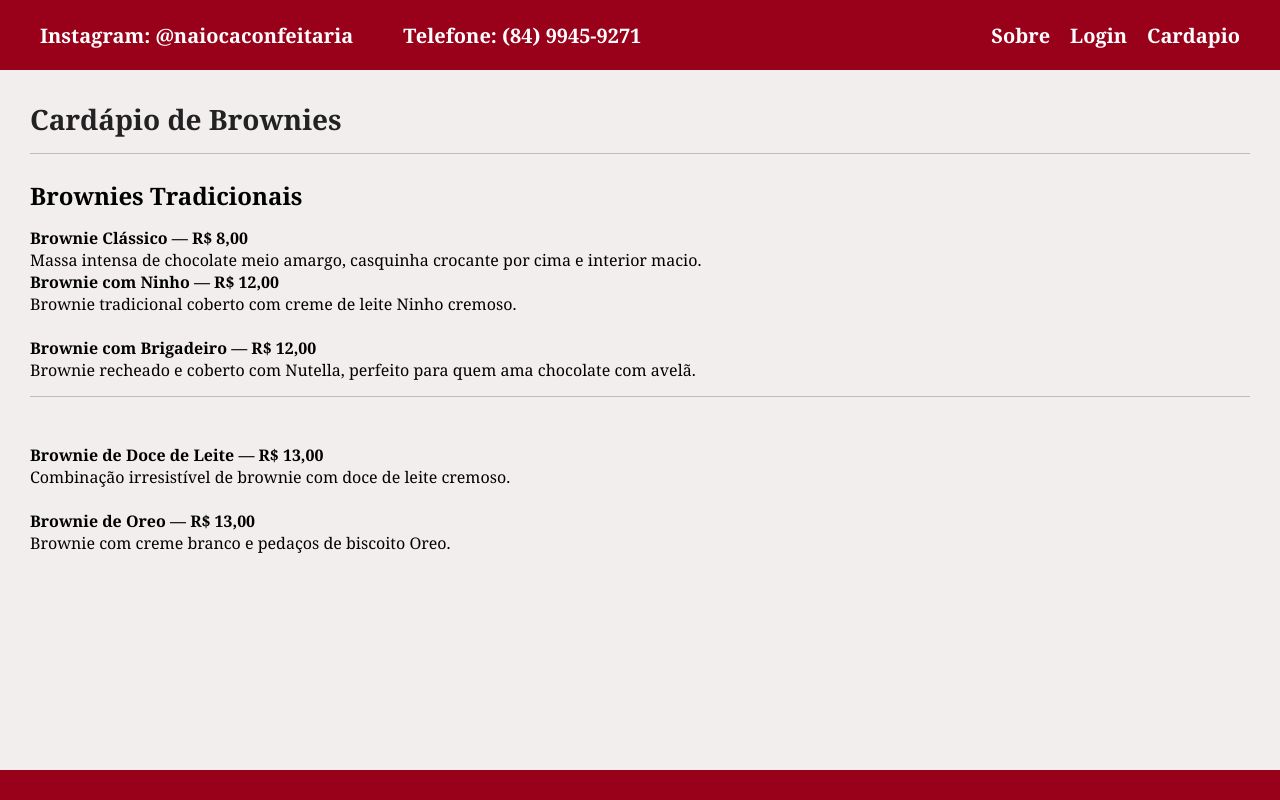
After one commit to maidasilvacoelhinha-hue/Projeto-Naioca, a Django app: page /Naioca/cardapio/ in a window 1280 px wide. The commit adds this page. Run offline with Django 5.2, Linux system fonts and the light colour scheme.

Commit message:
Atualizações 2.0

```diff
--- a/Naioca/static/Naioca/css/style.css
+++ b/Naioca/static/Naioca/css/style.css
@@ -177,3 +177,112 @@ body {
     margin-top: 20px;
     font-size: 15px;
 }
+/* ========================= */
+/* PÁGINA CARDÁPIO */
+/* ========================= */
+
+.cardapio-container {
+    max-width: 850px;
+    margin: 40px auto 60px;
+    background: #fff;
+    border-radius: 8px;
+    box-shadow: 0 3px 10px rgba(0,0,0,0.1);
+    overflow: hidden;
+}
+
+.cardapio-header {
+    background: #99001a;
+    color: white;
+    display: flex;
+    justify-content: space-between;
+    align-items: center;
+    padding: 15px 25px;
+}
+
+.cardapio-header h1 {
+    font-size: 30px;
+}
+
+.fechar {
+    color: white;
+    text-decoration: none;
+    font-size: 28px;
+    font-weight: bold;
+    transition: 0.3s;
+}
+
+.fechar:hover {
+    opacity: 0.7;
+}
+
+.cardapio-conteudo {
+    padding: 30px;
+}
+
+.cardapio-conteudo h2 {
+    color: #222;
+    font-size: 28px;
+    margin-bottom: 15px;
+}
+
+.cardapio-conteudo h3 {
+    color: #000;
+    font-size: 24px;
+    margin: 20px 0 15px;
+}
+
+.cardapio-conteudo hr {
+    border: none;
+    border-top: 1px solid #bdbdbd;
+    margin: 15px 0 25px;
+}
+
+.item-cardapio {
+    margin-bottom: 22px;
+}
+
+.item-cardapio h4 {
+    font-size: 22px;
+    color: #111;
+    margin-bottom: 6px;
+}
+
+.item-cardapio p {
+    font-size: 16px;
+    color: #444;
+    line-height: 1.5;
+}
+
+.cardapio-footer {
+    height: 18px;
+    background: #99001a;
+}
+
+/* Responsividade */
+
+@media (max-width: 768px) {
+
+.cardapio-container {
+    width: 95%;
+    margin: 20px auto;
+}
+.cardapio-header h1 {
+    font-size: 24px;
+}
+.cardapio-conteudo {
+     padding: 20px;
+}
+.cardapio-conteudo h2 {
+    font-size: 22px;
+}
+
+.cardapio-conteudo h3 {
+    font-size: 20px;
+}
+.item-cardapio h4 {
+     font-size: 18px;
+}
+.item-cardapio p {
+     font-size: 14px;
+}
+}
--- /dev/null
+++ b/Naioca/templates/Naioca/cardapio.html
@@ -0,0 +1,69 @@
+{% load static %}
+<!DOCTYPE html>
+<html lang="pt-BR">
+<head>
+    <meta charset="UTF-8">
+    <title>Cardapio - Naioca Doces</title>
+    <link rel="stylesheet" href="{% static 'Naioca/css/style.css' %}">
+</head>
+<body>
+
+    <!-- TOPO -->
+    <header class="topo">
+        <div class="contato">
+            <span>Instagram: @naiocaconfeitaria</span>
+            <span>Telefone: (84) 9945-9271</span>
+        </div>
+
+        <nav class="menu">
+            <a href="{% url 'Naioca:sobre' %}">Sobre</a>
+            <a href="{% url 'Naioca:login' %}">Login</a>
+            <a href="{% url 'Naioca:cardapio' %}">Cardapio</a>
+        </nav>
+    </header>
+
+    <main class="cardapio-conteudo">
+
+        <h2> Cardápio de Brownies</h2>
+
+        <hr>
+
+        <h3>Brownies Tradicionais</h3>
+
+        <div class="item">
+            <h4> Brownie Clássico — R$ 8,00</h4>
+            <p>Massa intensa de chocolate meio amargo, casquinha crocante por cima e interior macio.</p>
+        </div>
+
+        <div class="item">
+            <h4> Brownie com Ninho — R$ 12,00</h4>
+            <p>Brownie tradicional coberto com creme de leite Ninho cremoso.</p>
+        </div>
+        <br>
+        <div class="item">
+            <h4> Brownie com Brigadeiro — R$ 12,00</h4>
+            <p>Brownie recheado e coberto com Nutella, perfeito para quem ama chocolate com avelã.</p>
+        </div>
+
+        <hr>
+        <br>
+        <div class="item">
+            <h4> Brownie de Doce de Leite — R$ 13,00</h4>
+            <p>Combinação irresistível de brownie com doce de leite cremoso.</p>
+        </div>
+        <br>
+        <div class="item">
+            <h4> Brownie de Oreo — R$ 13,00</h4>
+            <p>Brownie com creme branco e pedaços de biscoito Oreo.</p>
+        </div>
+
+    </main>
+
+      <!-- RODAPÉ -->
+      <footer class="rodape"></footer>
+
+
+</div>
+
+</body>
+</html>
--- a/Naioca/urls.py
+++ b/Naioca/urls.py
@@ -7,4 +7,5 @@ urlpatterns = [
     path("telainicial/", views.telainicial, name="telainicial"),
     path("login/", views.login, name="login"),
     path("sobre/", views.sobre, name="sobre"),
+    path("cardapio/", views.menu, name="cardapio"),
 ]
--- a/Naioca/views.py
+++ b/Naioca/views.py
@@ -2,15 +2,18 @@ from django.shortcuts import render
 from django.http import HttpResponse
 
 def telainicial(request):
-    return render(request,"Naioca/tela_inicial.html")
+    return render(request,"Naioca/telainicial.html")
 
 def login(request):
-    return render(request,"Naioca/pagina_de_login.html")
+    return render(request,"Naioca/login.html")
 
 def sobre(request):
     return render(request,"Naioca/sobre.html")
 
-def telainicial(request):
+def cardapio(request):
+    return cardapio(request,"Naioca/cardapio.html")
+
+def menu(request):
     itens = [
         {"nome": "Bolo de chocolate", "descricao": "Bolo de chocolate delicioso e fofinho."},
         {"nome": "Bolo de limão", "descricao": "Bolo de limão refrescante e azedinho."},
@@ -19,4 +22,4 @@ def telainicial(request):
     context = {
         "itens": itens
     }
-    return render(request, "Naioca/tela_inicial.html", context)
+    return render(request, "Naioca/cardapio.html", context)
```
Also changed, not shown: Naioca/templates/Naioca/login.html (renamed from Naioca/templates/Naioca/pagina_de_login.html, +8 -12 lines), Naioca/templates/Naioca/sobre.html (+3 -7 lines), Naioca/templates/Naioca/telainicial.html (renamed from Naioca/templates/Naioca/tela_inicial.html, +3 -22 lines).
